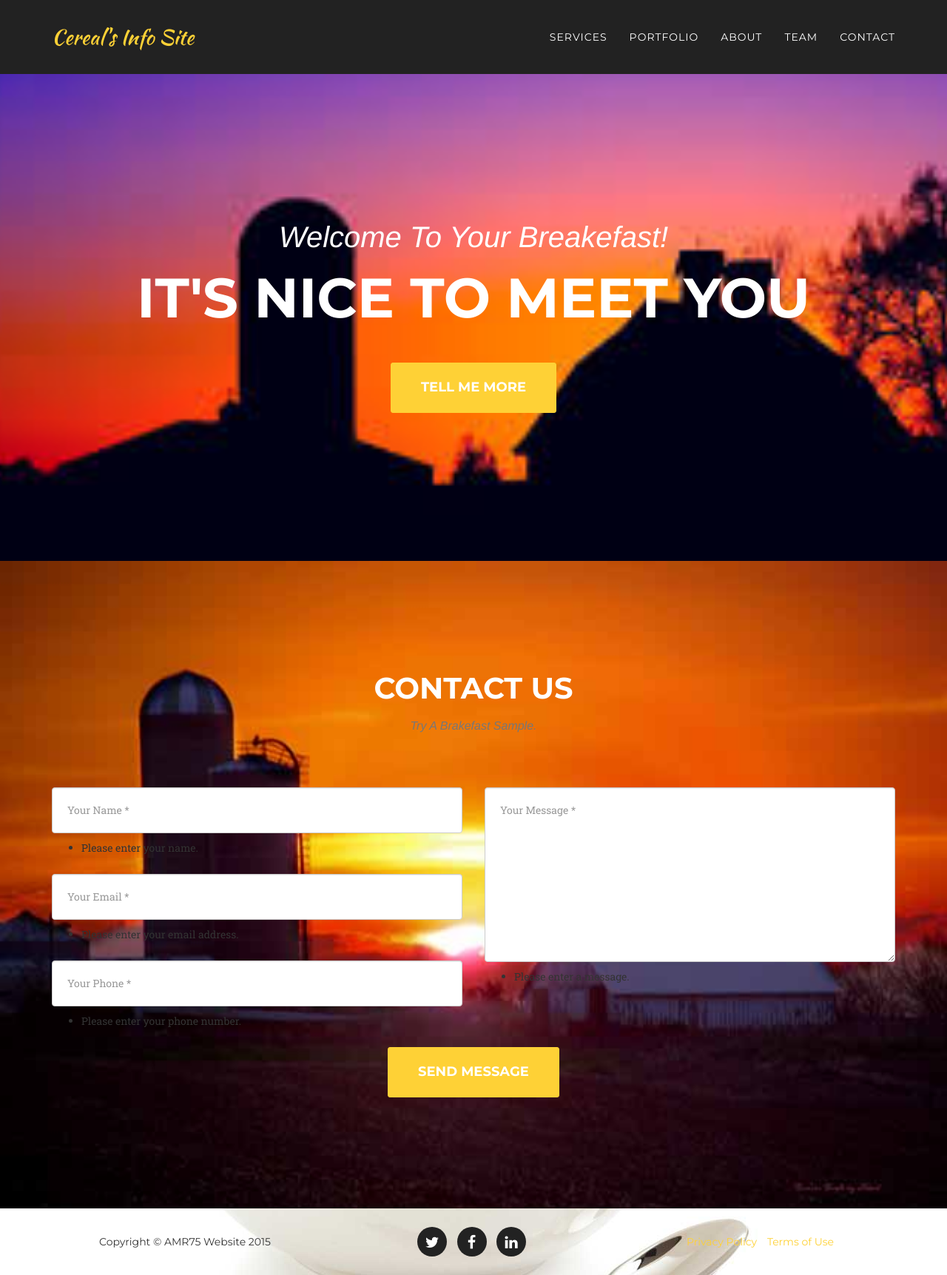
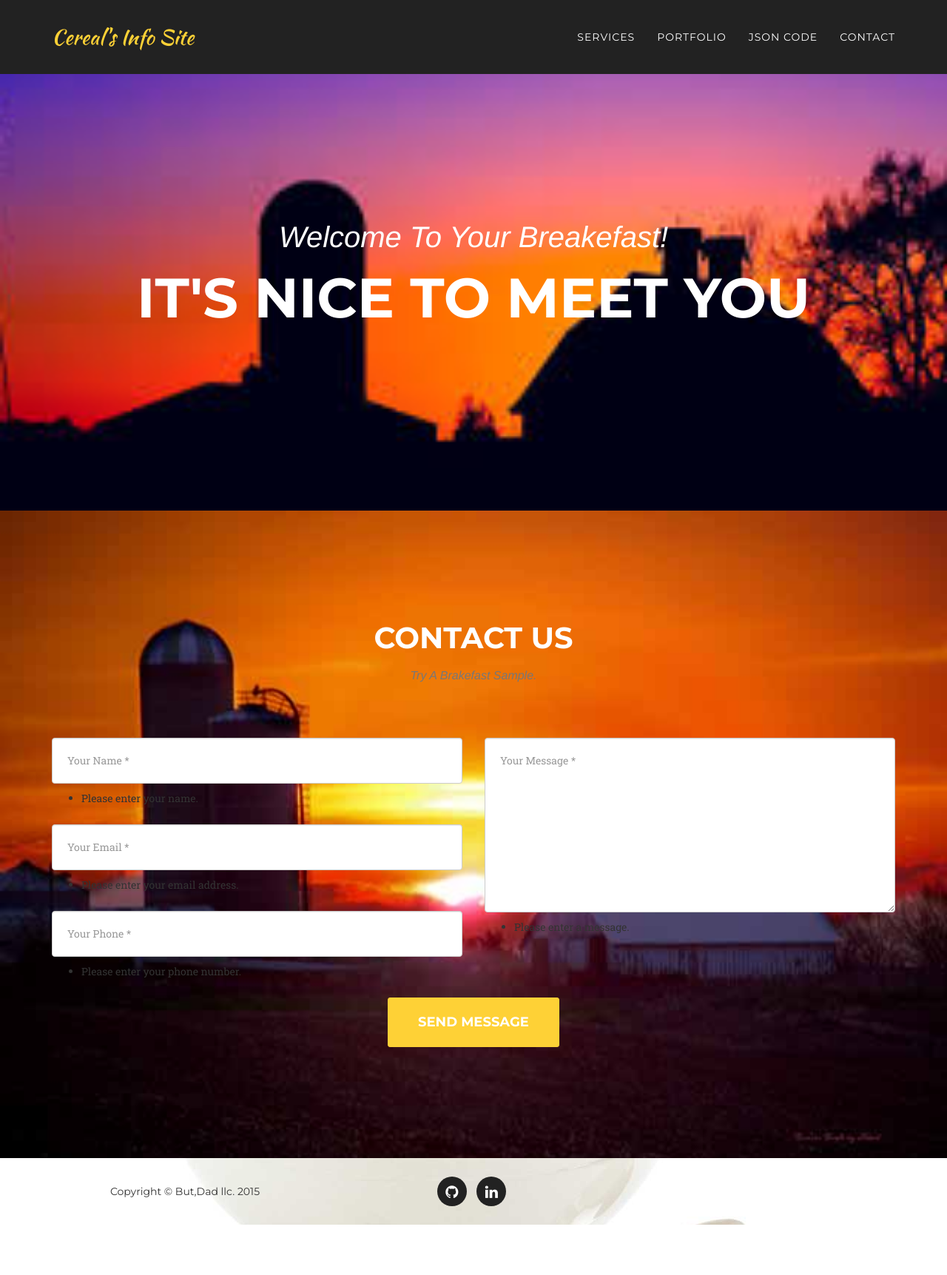
Before and after one commit to Amrogers75/cereal, a Django app: page /contact_view/ in a window 1280 px wide. Shown: the whole page at 74% size. After the commit the page ends 1655 px from the top, so only its background shows below. Run offline with Django 3.2, Linux system fonts and the light colour scheme; some libraries are stand-ins or nearby versions; some web fonts are replaced.

Commit message:
linked contacts, updated css, push prior to deployment

```diff
--- a/main/static/css/agency.css
+++ b/main/static/css/agency.css
@@ -1,5 +1,5 @@
 .cereal-names {
-    background-color: black;
+    background-color: #;
 }
 
 
@@ -41,14 +41,14 @@ a.active {
 }
 
 a {
-    color: #fed136;
+    color: #222222;
 }
 
 a:hover,
 a:focus,
 a:active,
 a.active {
-    color: #fec503;
+    color: #32AE4D;
 }
 
 h1,
--- a/main/templates/base.html
+++ b/main/templates/base.html
@@ -10,7 +10,7 @@
     <meta name="description" content="">
     <meta name="author" content="">
 
-    <title>Agency - Cereals Theme</title>
+    <title>Cereals</title>
 
     <!-- Bootstrap Core CSS -->
     <link href="{% static "css/bootstrap.min.css" %}" rel="stylesheet">
@@ -65,13 +65,10 @@
                             <a class="page-scroll" href="#portfolio">Portfolio</a>
                         </li>
                         <li>
-                            <a class="page-scroll" href="/detail_view/">About</a>
+                            <a class="page-scroll" href="/manufacturer/">Json Code</a>
                         </li>
                         <li>
-                            <a class="page-scroll" href="#team">Team</a>
-                        </li>
-                        <li>
-                            <a class="page-scroll" href="#contact">Contact</a>
+                            <a class="page-scroll" href="/contact_view/">Contact</a>
                         </li>
                     </ul>
                 </div>
@@ -84,7 +81,6 @@
             <div class="intro-text">
                 <div class="intro-lead-in">Welcome To Your Breakefast!</div>
                 <div class="intro-heading">It's Nice To Meet You</div>
-                <a href="#services" class="page-scroll btn btn-xl">Tell Me More</a>
             </div>
         </div>
     </header>
@@ -97,23 +93,21 @@
         <div class="container">
             <div class="row">
                 <div class="col-md-4">
-                    <span class="copyright">Copyright © AMR75 Website 2015</span>
+                    <span class="copyright">Copyright © But,Dad llc. 2015</span>
                 </div>
                 <div class="col-md-4">
                     <ul class="list-inline social-buttons">
-                        <li><a href="#"><i class="fa fa-twitter"></i></a>
+                        <li><a href="https://github.com/Amrogers75/cereal.git"><i class="fa fa-github"></i></a>
                         </li>
-                        <li><a href="#"><i class="fa fa-facebook"></i></a>
-                        </li>
-                        <li><a href="#"><i class="fa fa-linkedin"></i></a>
+                        <li><a href="https://www.linkedin.com/in/amr75"><i class="fa fa-linkedin"></i></a>
                         </li>
                     </ul>
                 </div>
                 <div class="col-md-4">
                     <ul class="list-inline quicklinks">
-                        <li><a href="#">Privacy Policy</a>
+                        <li><a href="#"></a>
                         </li>
-                        <li><a href="#">Terms of Use</a>
+                        <li><a href="#"></a>
                         </li>
                     </ul>
                 </div>
--- a/main/templates/detail_view.html
+++ b/main/templates/detail_view.html
@@ -1,6 +1,5 @@
-{% comment %}
 {% extends 'base.html' %}
-{% endcomment %}
+
 
 {% load staticfiles %}
 
--- a/main/templates/list_view.html
+++ b/main/templates/list_view.html
@@ -1,4 +1,4 @@
-{% extends 'base.html' %}
+127{% extends 'base.html' %}
 {% load staticfiles %}
 
 {% block body %}
--- a/project/settings.py
+++ b/project/settings.py
@@ -106,7 +106,7 @@ USE_TZ = True
 # https://docs.djangoproject.com/en/1.8/howto/static-files/
 
 STATIC_URL = '/static/'
-static_root = os.path.join(BASE_DIR, 'static')
+STATIC_ROOT = os.path.join(BASE_DIR, 'static')
 
 MEDIA_URL = '/media/'
 MEDIA_ROOT = os.path.join(BASE_DIR, 'media')
```
